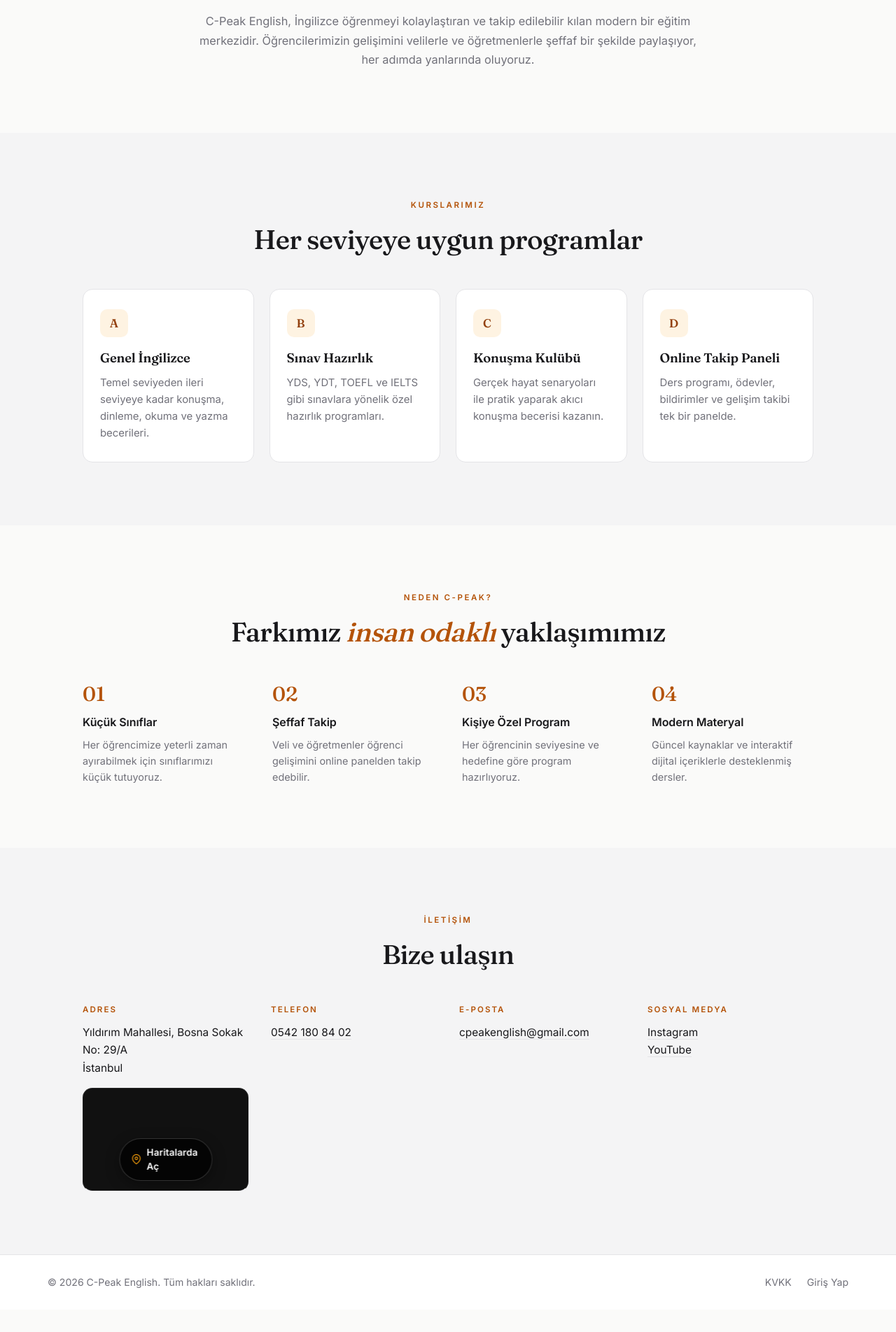
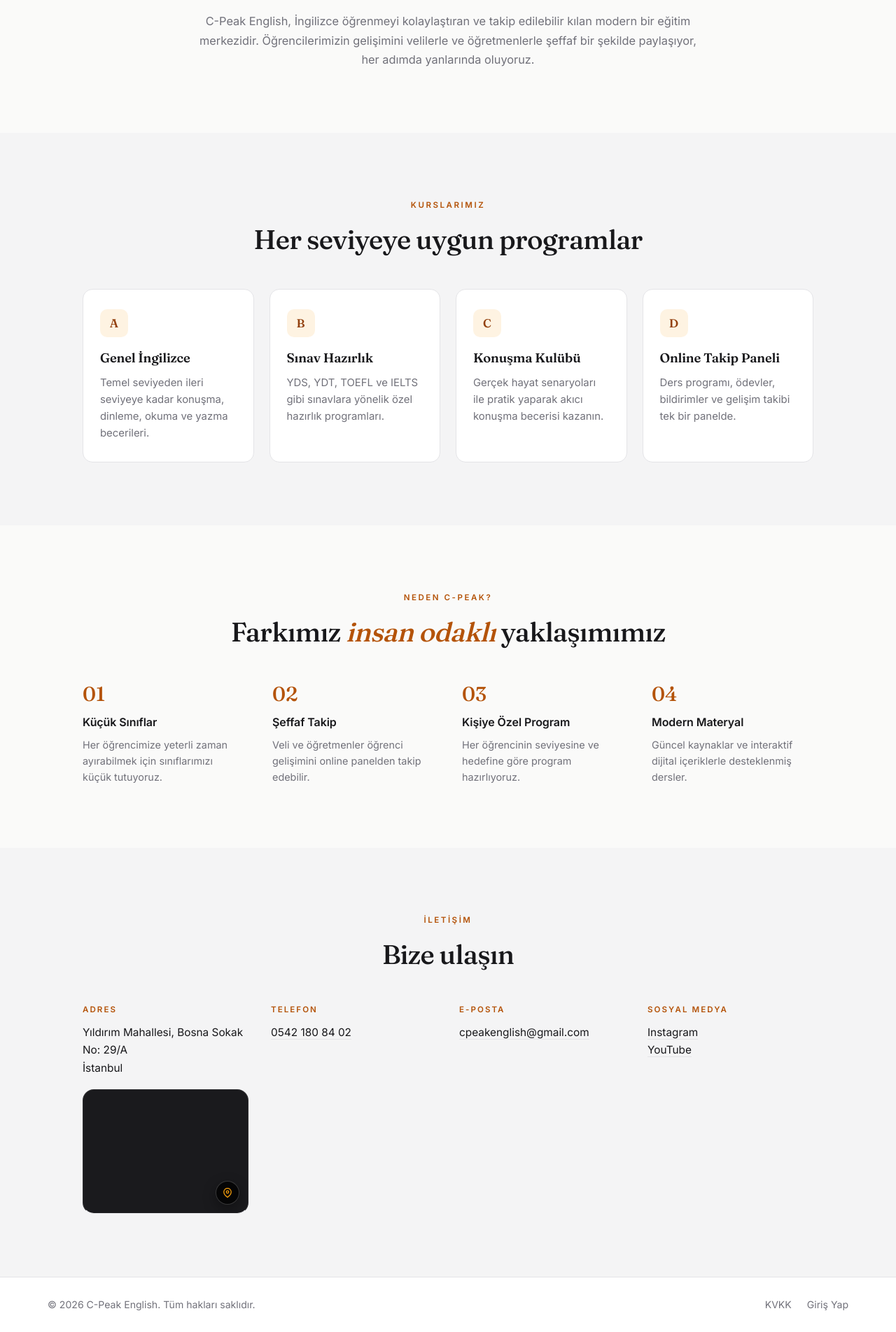
Before and after one commit to salonvestel99-cyber/cpeak-panel, a Flask app: page / in a window 1280 px wide. Shown: the part 1045-2949 px from the top of the page at 70% size. Before the commit the page ends 2886 px from the top, so only its background shows below. Run offline with Flask 3, Linux system fonts and the light colour scheme; some libraries are stand-ins or nearby versions; grey boxes are pictures that could not be loaded.

Commit message:
fix(harita): CSP frame-src + daha zarif harita tasarımı
- security_headers.py: CSP'ye frame-src openstreetmap.org eklendi
- index.html: harita bloğu yenilendi (daha büyük, minimal overlay)
- Overlay artık sağ altta, sadece ikon (mobilde sade)
- Otomatik yama: harita_v2.py

```diff
--- a/security_headers.py
+++ b/security_headers.py
@@ -67,6 +67,7 @@
                 "font-src 'self' https://fonts.gstatic.com data:",
                 "img-src 'self' data: https:",
                 "connect-src 'self' https://api.brevo.com https://*.supabase.co",
+                "frame-src 'self' https://www.openstreetmap.org https://www.google.com",
                 "frame-ancestors 'self'",
                 "base-uri 'self'",
                 "form-action 'self'",
--- a/templates/index.html
+++ b/templates/index.html
@@ -216,24 +216,23 @@
           <span class="cpk-contact-label">Adres</span>
           <p>Yıldırım Mahallesi, Bosna Sokak No: 29/A<br>İstanbul</p>
       <a class="cpk-map" id="cpk-map-embed"
-         href="https://www.google.com/maps/search/?api=1&query=41.0615227%2C28.9003676"
+         href="https://www.google.com/maps/search/?api=1&query=41.0615227,28.9003676"
          target="_blank" rel="noopener"
          aria-label="Konumu haritalar uygulamasında aç">
         <iframe
           class="cpk-map-frame"
-          src="https://www.openstreetmap.org/export/embed.html?bbox=28.8988676,41.0600227,28.9018676,41.0630227&layer=mapnik&marker=41.0615227,28.9003676"
+          src="https://www.openstreetmap.org/export/embed.html?bbox=28.8988676%2C41.0600227%2C28.9018676%2C41.0630227&amp;layer=mapnik&amp;marker=41.0615227%2C28.9003676"
           loading="lazy"
           referrerpolicy="no-referrer-when-downgrade"
           title="C-Peak English konumu">
         </iframe>
-        <span class="cpk-map-overlay" aria-hidden="true">
-          <svg viewBox="0 0 24 24" width="18" height="18" fill="none"
-               stroke="currentColor" stroke-width="2" stroke-linecap="round"
+        <span class="cpk-map-badge" aria-hidden="true">
+          <svg viewBox="0 0 24 24" width="14" height="14" fill="none"
+               stroke="currentColor" stroke-width="2.2" stroke-linecap="round"
                stroke-linejoin="round">
             <path d="M21 10c0 7-9 13-9 13S3 17 3 10a9 9 0 0 1 18 0z"></path>
             <circle cx="12" cy="10" r="3"></circle>
           </svg>
-          <span>Haritalarda Aç</span>
         </span>
       </a>
 <style id="cpk-map-embed-style">
@@ -241,56 +240,58 @@
   display: block;
   position: relative;
   width: 100%;
-  aspect-ratio: 16 / 10;
-  max-height: 360px;
-  border-radius: 14px;
+  aspect-ratio: 4 / 3;
+  max-height: 420px;
+  border-radius: 16px;
   overflow: hidden;
-  border: 1px solid rgba(255,255,255,.08);
-  background: #111;
+  border: 1px solid rgba(255,255,255,.10);
+  background: #1a1a1d;
   text-decoration: none;
   color: inherit;
-  margin-top: 16px;
-  transition: transform .18s ease, border-color .18s ease;
+  margin-top: 18px;
+  transition: border-color .2s ease, transform .2s ease;
+  -webkit-tap-highlight-color: transparent;
 }
 .cpk-map:hover, .cpk-map:focus-visible {
+  border-color: rgba(180,83,9,.55);
   transform: translateY(-2px);
-  border-color: rgba(180,83,9,.55);
   outline: none;
 }
 .cpk-map-frame {
   width: 100%; height: 100%; border: 0; display: block;
-  filter: invert(.92) hue-rotate(180deg) brightness(.92) contrast(.92);
+  /* Koyu tema — haritayı hafifçe karart */
+  filter: brightness(.88) contrast(1.05) saturate(.9);
   pointer-events: none;
 }
-.cpk-map-overlay {
+/* Sağ altta küçük, zarif "haritada aç" rozeti */
+.cpk-map-badge {
   position: absolute;
-  left: 50%; bottom: 14px;
-  transform: translateX(-50%);
-  display: inline-flex; align-items: center; gap: 8px;
-  padding: 9px 16px;
-  border-radius: 999px;
-  background: rgba(0,0,0,.72);
-  -webkit-backdrop-filter: blur(14px) saturate(160%);
-  backdrop-filter: blur(14px) saturate(160%);
-  border: 1px solid rgba(255,255,255,.18);
+  right: 12px; bottom: 12px;
+  display: inline-flex; align-items: center; justify-content: center;
+  width: 34px; height: 34px;
+  border-radius: 50%;
+  background: rgba(0,0,0,.78);
+  -webkit-backdrop-filter: blur(12px) saturate(160%);
+  backdrop-filter: blur(12px) saturate(160%);
+  border: 1px solid rgba(255,255,255,.20);
+  color: #f59e0b;
+  box-shadow: 0 6px 18px rgba(0,0,0,.35);
+  transition: background .18s ease, border-color .18s ease, transform .18s ease;
+}
+.cpk-map:hover .cpk-map-badge,
+.cpk-map:focus-visible .cpk-map-badge {
+  background: rgba(180,83,9,.9);
+  border-color: rgba(180,83,9,1);
   color: #fff;
-  font-family: 'Inter', system-ui, sans-serif;
-  font-size: .84rem;
-  font-weight: 600;
-  letter-spacing: .01em;
-  box-shadow: 0 6px 20px rgba(0,0,0,.35);
-  pointer-events: none;
-}
-.cpk-map-overlay svg { color: #f59e0b; }
-.cpk-map:hover .cpk-map-overlay {
-  background: rgba(180,83,9,.75);
-  border-color: rgba(180,83,9,.9);
+  transform: scale(1.05);
 }
 @media (max-width: 640px) {
-  .cpk-map { aspect-ratio: 4 / 3; }
-  .cpk-map-overlay { font-size: .78rem; padding: 8px 14px; }
+  .cpk-map { aspect-ratio: 5 / 4; border-radius: 14px; }
+  .cpk-map-badge { width: 32px; height: 32px; right: 10px; bottom: 10px; }
 }
 </style>
+
+
 
         </div>
         <div class="cpk-contact-item">
```
